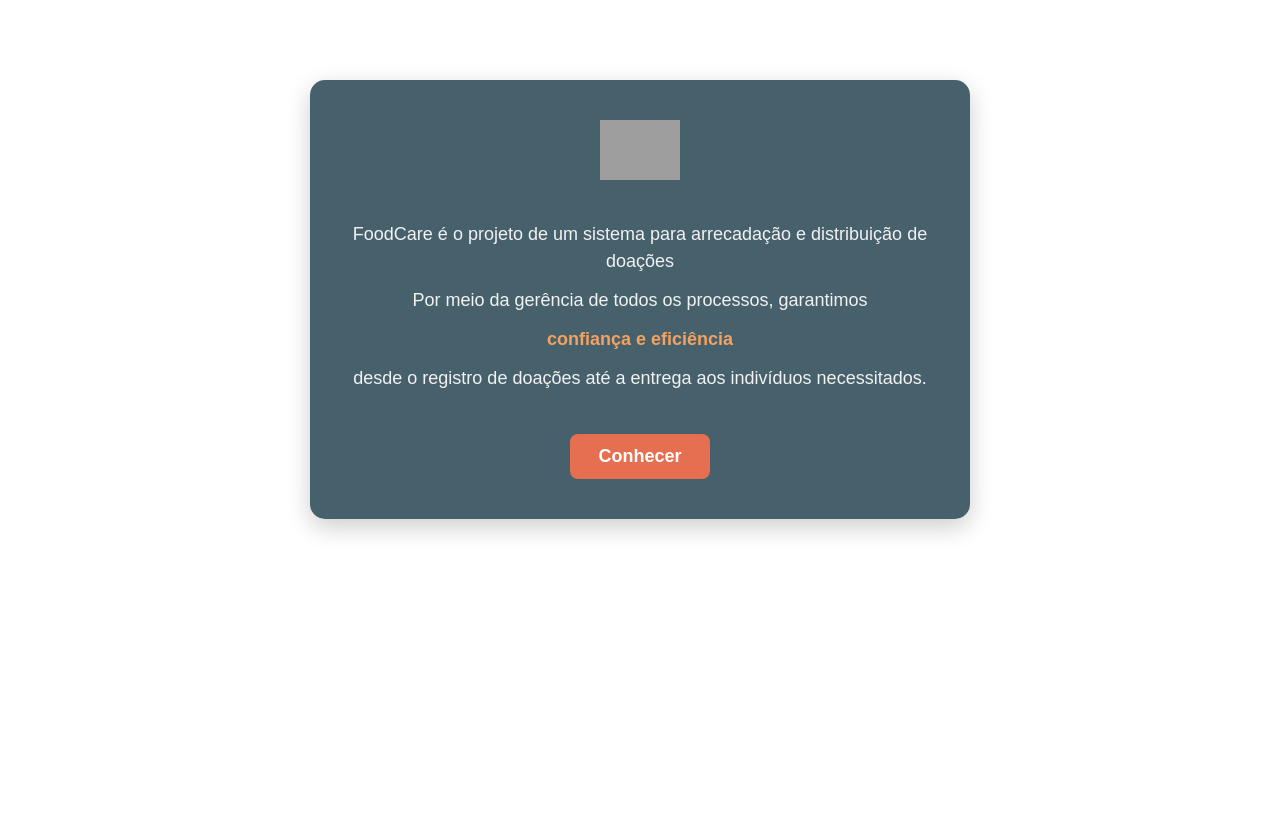
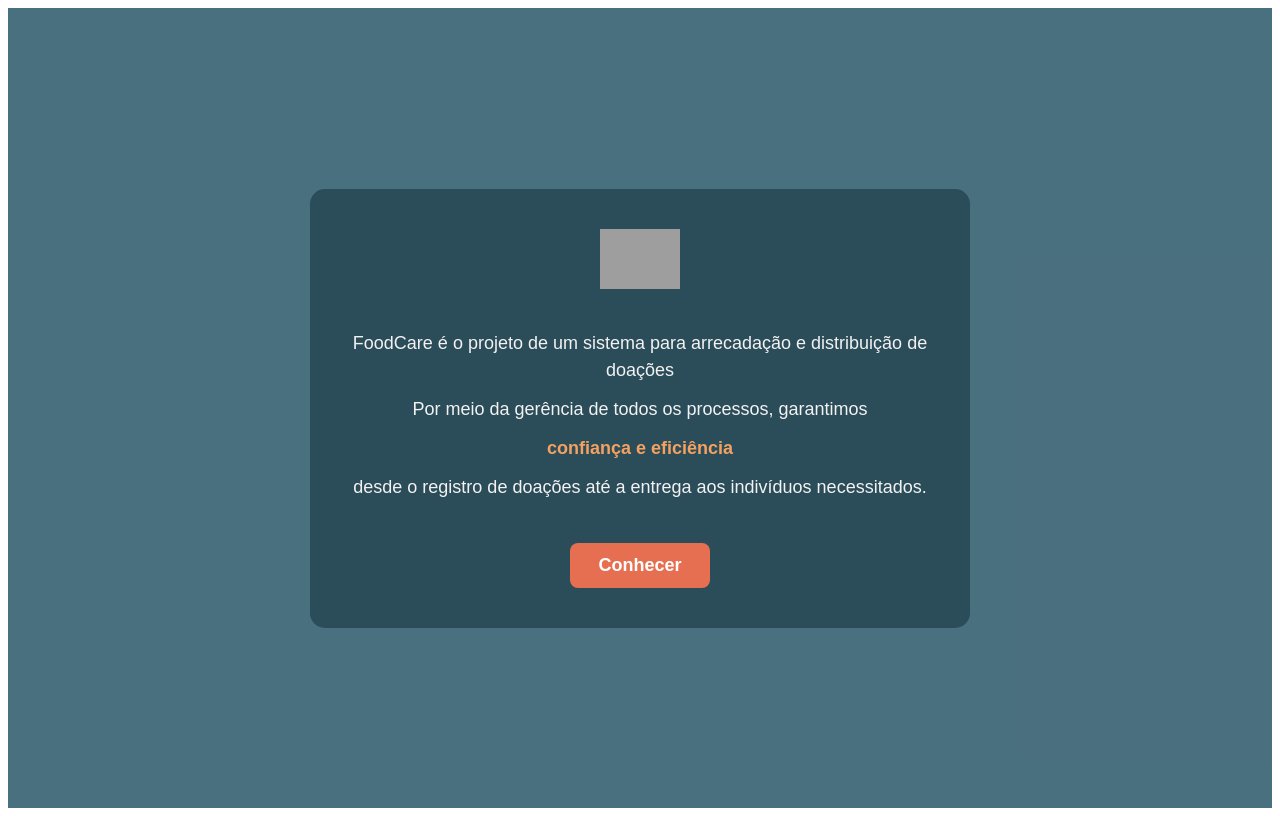
Before and after one commit to RichardPedroso/FoodCare, an Angular app in the folder projeto/frontend/: page / in a window 1280 px wide. Built offline with nearby package versions, Linux system fonts and the light colour scheme; grey boxes are pictures that could not be loaded.

Commit message:
feat: arrumando css do land, sign-in

```diff
--- a/projeto/frontend/src/app/views/account/sign-in/sign-in.component.css
+++ b/projeto/frontend/src/app/views/account/sign-in/sign-in.component.css
@@ -17,7 +17,12 @@
 }
 
 body{
-    background-color: #2d596b;
+    margin: 0;
+  padding: 0;
+  width: 100%;
+  height: 100vh;
+  background-color: rgba(42, 87, 105, 0.85);
+  box-sizing: border-box;
 }
 
 .form h2 {
--- a/projeto/frontend/src/app/views/app/land/land.component.css
+++ b/projeto/frontend/src/app/views/app/land/land.component.css
@@ -1,21 +1,48 @@
-.container {
+.mensagem{
   max-width: 600px;
   margin: 80px auto;
-  background: rgba(38, 70, 83, 0.85);
+  background-color: rgba(38, 70, 83, 0.85);
   padding: 40px 30px;
   border-radius: 15px;
-  color: #f2f2f2;
   text-align: center;
-  box-shadow: 0 8px 24px rgba(0,0,0,0.2);
-  backdrop-filter: blur(10px);
+
+}
+
+body{
+  margin: 0;
+  padding: 0;
+  width: 100%;
+  height: 100vh;
+  background-color: rgba(42, 87, 105, 0.85);
+  box-sizing: border-box;
+}
+
+
+.container{
+  display: flex;
+  justify-content: center;
+  align-items: center;
+
+  width: 100%;
+  height: 100vh;
+
+  margin: 0;
+  padding: 0;
+  box-sizing: border-box;
 }
 
 .logo {
   width: 80px;
   margin-bottom: 25px;
+  background-size: cover;
+  background-position: center;
 }
 
 .container p {
+
+  justify-content: center;
+  align-items: center;
+  display: flex;
   font-family: Arial, sans-serif;
   font-size: 18px;
   line-height: 1.5;
--- a/projeto/frontend/src/app/views/app/land/land.component.html
+++ b/projeto/frontend/src/app/views/app/land/land.component.html
@@ -1,16 +1,16 @@
-<div>
+<body>
     <div class="container">
+        <div class="mensagem">
             <!-- Papel de parede com <br> Blur na página inteira</h1> -->
-
             <img src="logo.png" alt="Logo FoodCare" class="logo">
             <p>FoodCare é o projeto de um sistema para arrecadação e distribuição de doações</p>
             <p>Por meio da gerência de todos os processos, garantimos</p>
             <p><strong>confiança e eficiência</strong></p>
             <p>desde o registro de doações até a entrega aos indivíduos necessitados.</p>
-
             <div class="mt-4">
                 <a routerLink="/account/sign-in" class="button">Conhecer</a>
             </div>
         </div>
         <router-outlet></router-outlet>
     </div>
+</body>
```
Lines whose indentation alone changed are shown as unchanged.
